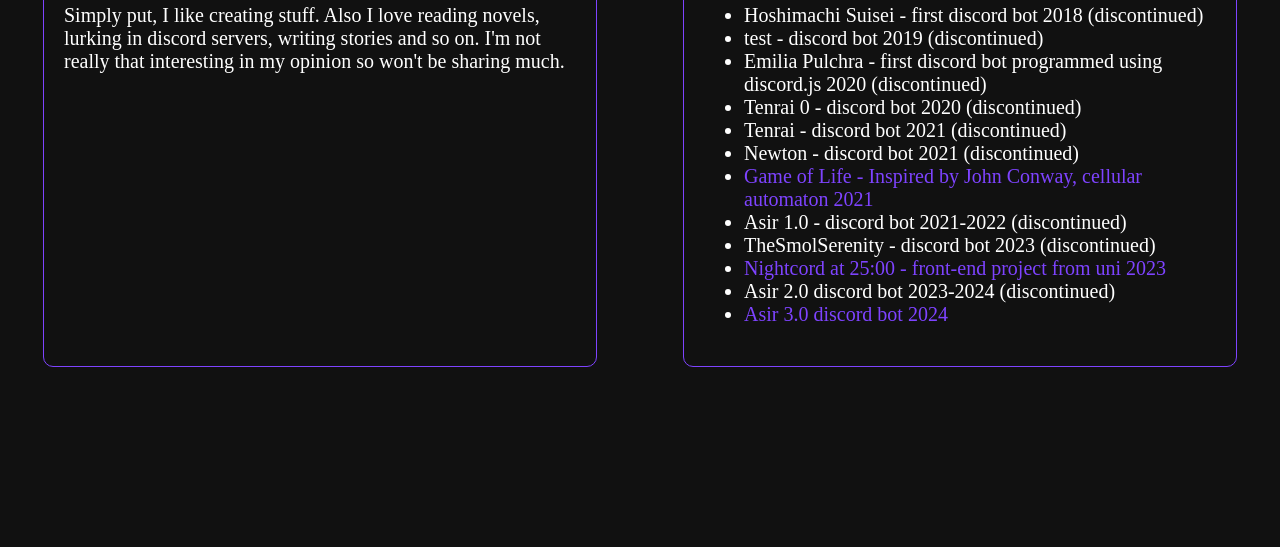
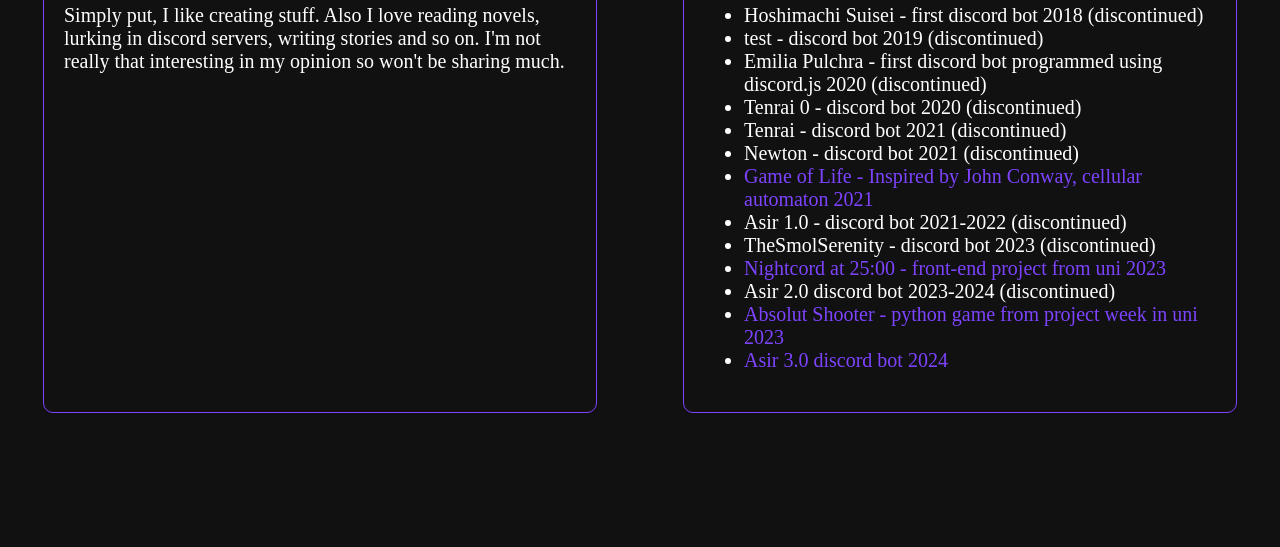
Before and after one commit to Ryuji-Ly/Ryuji-Ly.github.io, a plain HTML site: page docs/index.html in a window 1280 px wide. Shown: the part 251-798 px from the top of the page. Drawn offline with Linux system fonts and the light colour scheme.

Commit message:
added absolut shooter repository link. Will try and figure out if I can revamp it to be displayed on browser

```diff
--- a/docs/index.html
+++ b/docs/index.html
@@ -31,6 +31,7 @@
                     <li>TheSmolSerenity - discord bot 2023 (discontinued)</li>
                     <li><a target="_blank" href="https://r0949915.webontwerp.ucll.be/site/">Nightcord at 25:00 - front-end project from uni 2023</a></li>
                     <li>Asir 2.0 discord bot 2023-2024 (discontinued)</li>
+                    <li><a target="_blank" href="https://github.com/Ryuji-Ly/project-team-57-copy">Absolut Shooter - python game from project week in uni 2023</a></li>
                     <li><a target="_blank" href="https://github.com/Ryuji-Ly/Asir">Asir 3.0 discord bot 2024</a></li>
                 </ul>
             </div>
```
